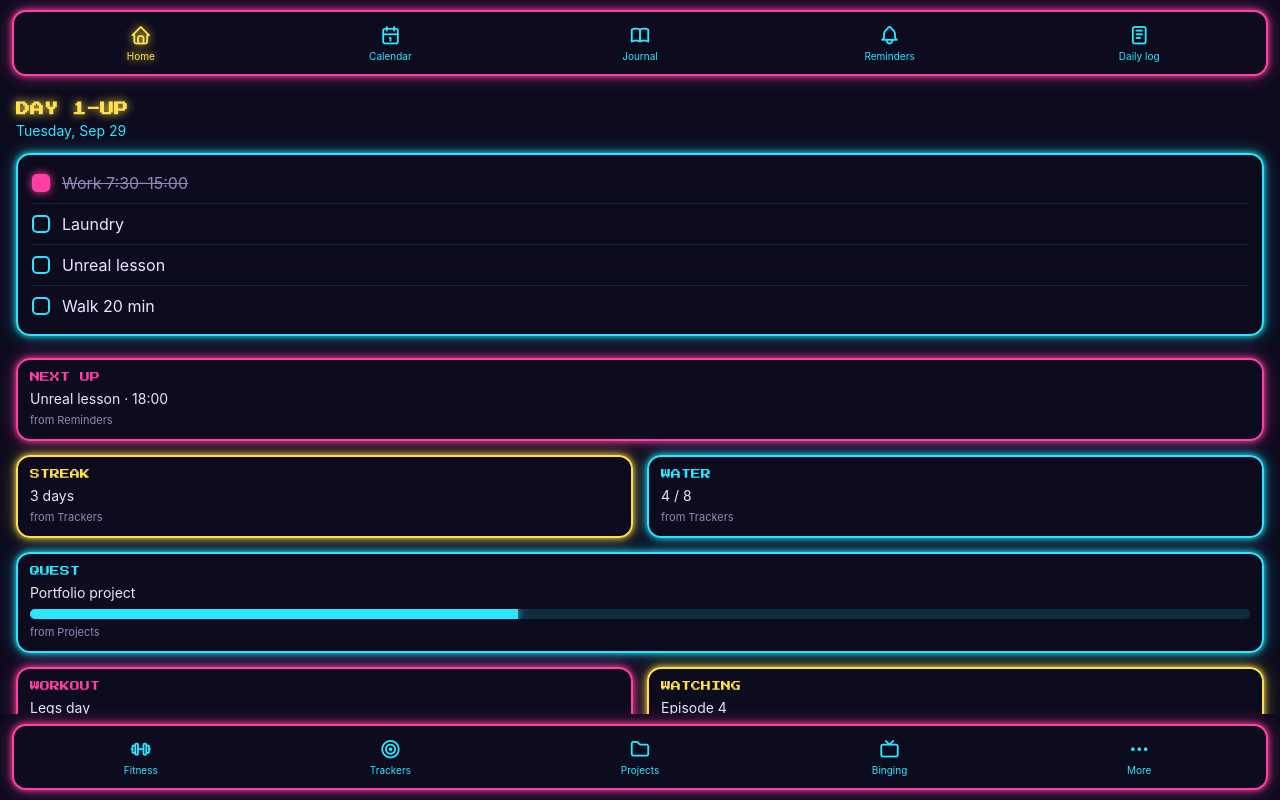
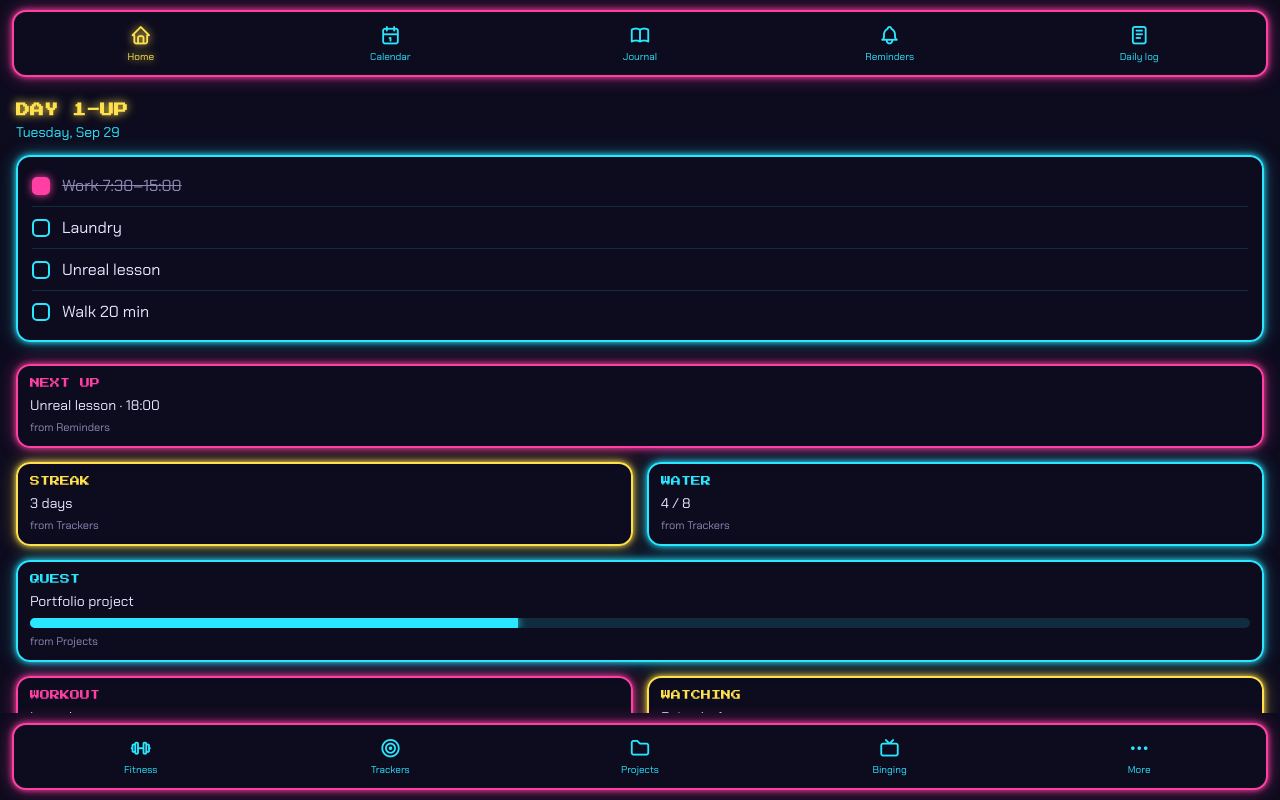
Before and after one commit to Arcadia22/BrainFog, a plain HTML site: page index.html in a window 1280 px wide. Drawn offline with Linux system fonts and the light colour scheme.

Commit message:
changing body font

```diff
--- a/index.html
+++ b/index.html
@@ -10,7 +10,7 @@
   <title>BrainFog</title>
 
   <!-- The pixel font for titles, and the icon set -->
-  <link href="https://fonts.googleapis.com/css2?family=Press+Start+2P&display=swap" rel="stylesheet">
+  <link href="https://fonts.googleapis.com/css2?family=Press+Start+2P&family=Chakra+Petch:wght@400;600&display=swap" rel="stylesheet">
   <link rel="stylesheet" href="https://cdn.jsdelivr.net/npm/@tabler/icons-webfont@3/dist/tabler-icons.min.css">
 
   <!-- ========== PART 2: THE "STYLE" (CSS) ==========
@@ -37,7 +37,7 @@
       flex-direction: column;
       background: var(--bg);
       color: var(--text);
-      font-family: -apple-system, system-ui, sans-serif;
+      font-family: 'Chakra Petch', sans-serif;
     }
 
     /* Pixel font, used only for titles so the list stays easy to read */
```
